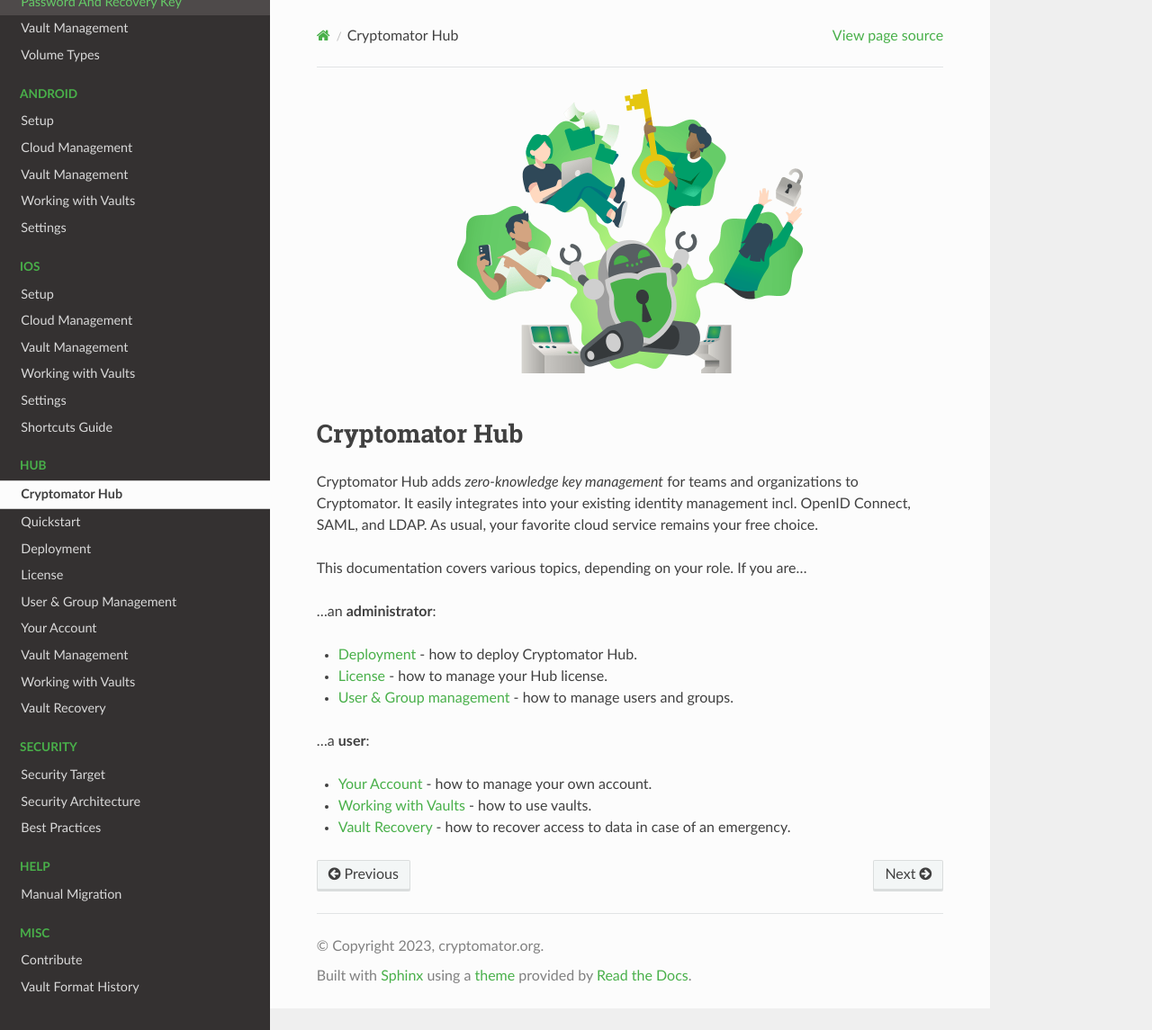
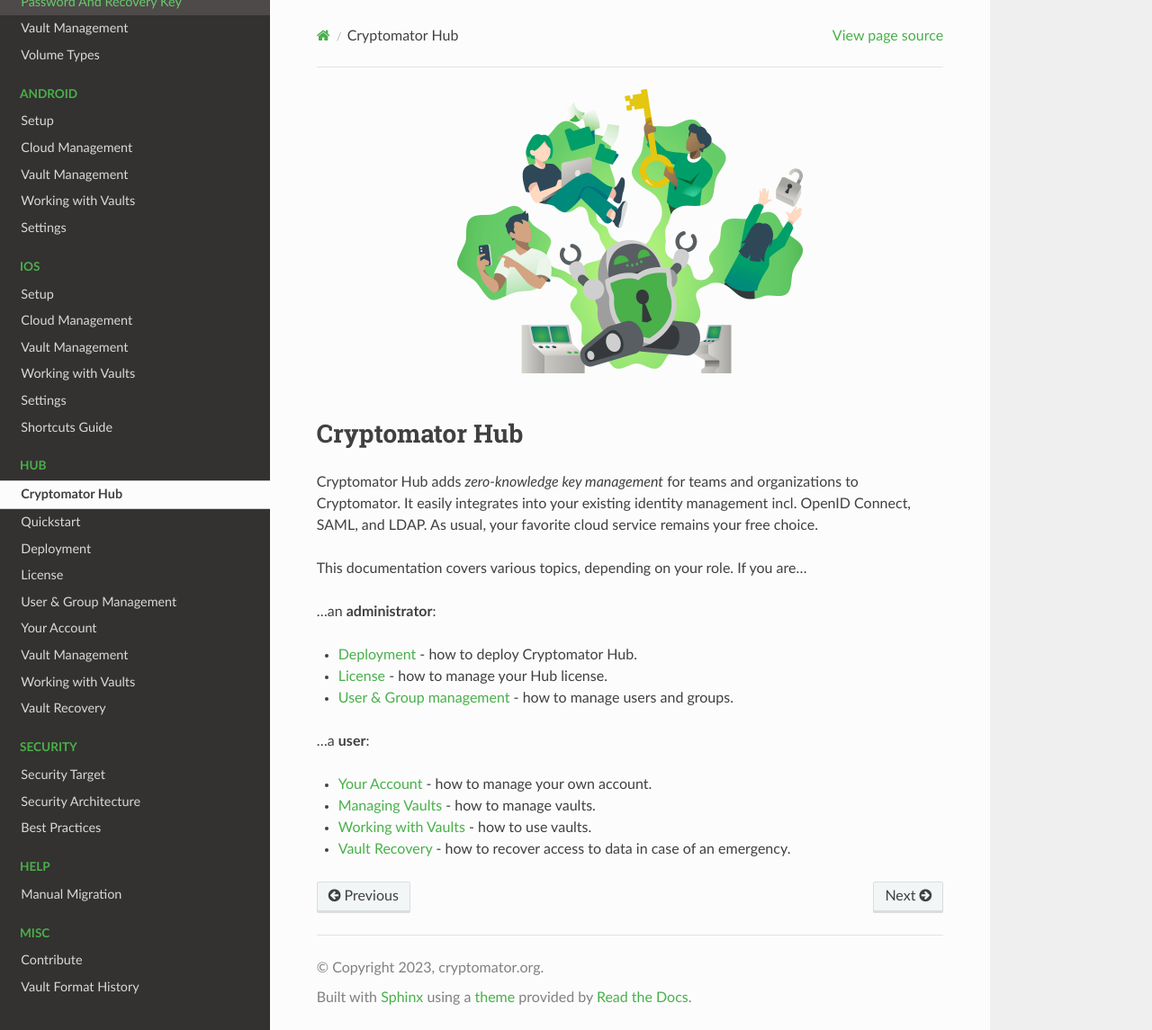
Before and after one commit to cryptomator/docs, a Sphinx documentation site: the page built from source/hub/introduction.rst, in a window 1280 px wide and 1145 px high. Shown: the whole window at 90% size. Built offline with Sphinx 7.4.7 and the Read the Docs theme 2.0.0, drawn with Linux system fonts in a browser that asks for light colours.

Commit message:
Add Working with Vaults to introduction

```diff
--- a/source/hub/access-vault.rst
+++ b/source/hub/access-vault.rst
@@ -1,3 +1,5 @@
+.. _hub/working-with-vaults:
+
 Working with Vaults
 ===================
 
--- a/source/hub/introduction.rst
+++ b/source/hub/introduction.rst
@@ -26,5 +26,6 @@
 …a **user**:
 
 * :ref:`Your Account <hub/your-account>` - how to manage your own account.
-* :ref:`Working with Vaults <hub/vault-management>` - how to use vaults.
+* :ref:`Managing Vaults <hub/vault-management>` - how to manage vaults.
+* :ref:`Working with Vaults <hub/working-with-vaults>` - how to use vaults.
 * :ref:`Vault Recovery <hub/vault-recovery>` - how to recover access to data in case of an emergency.
```
